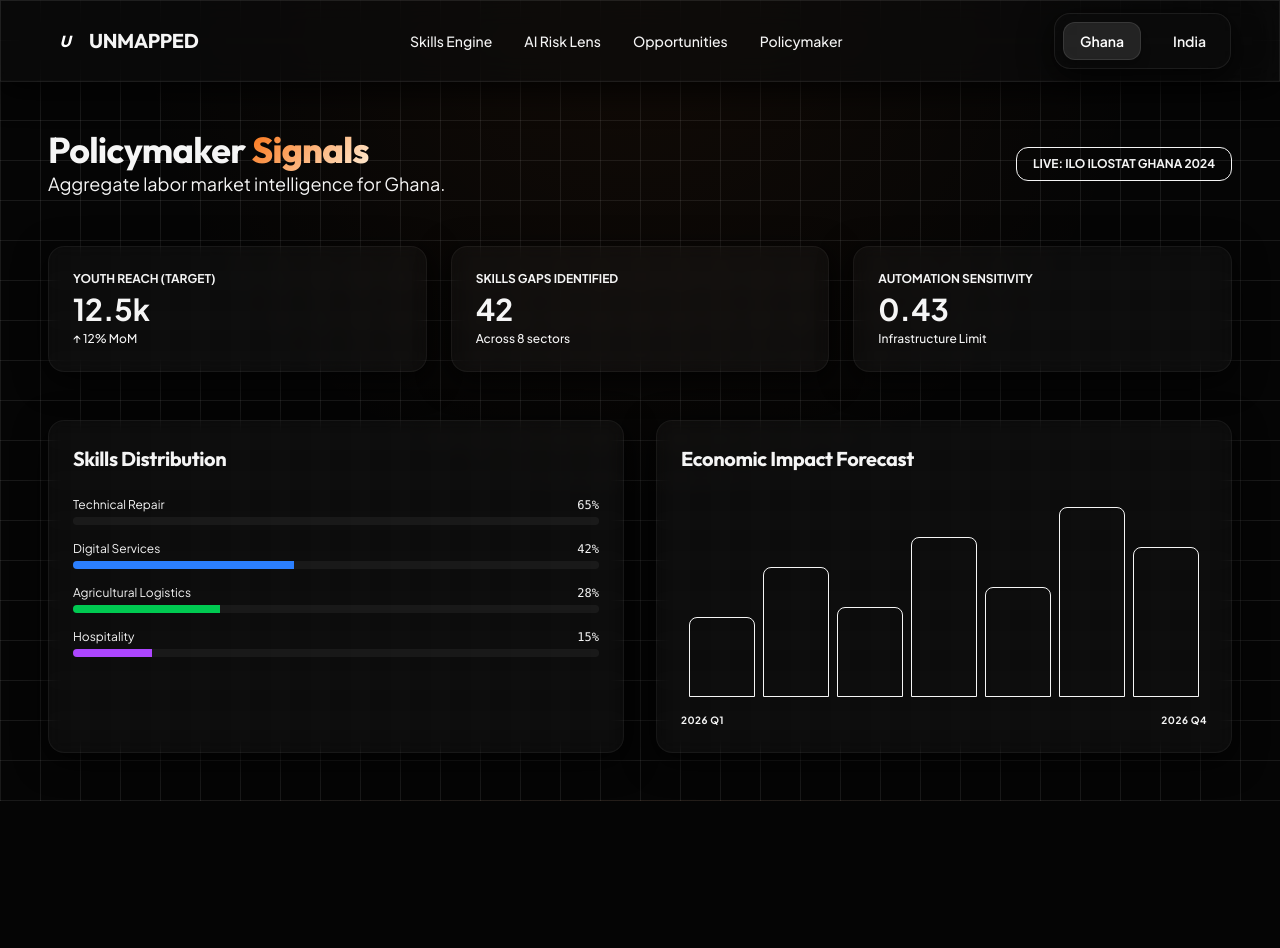
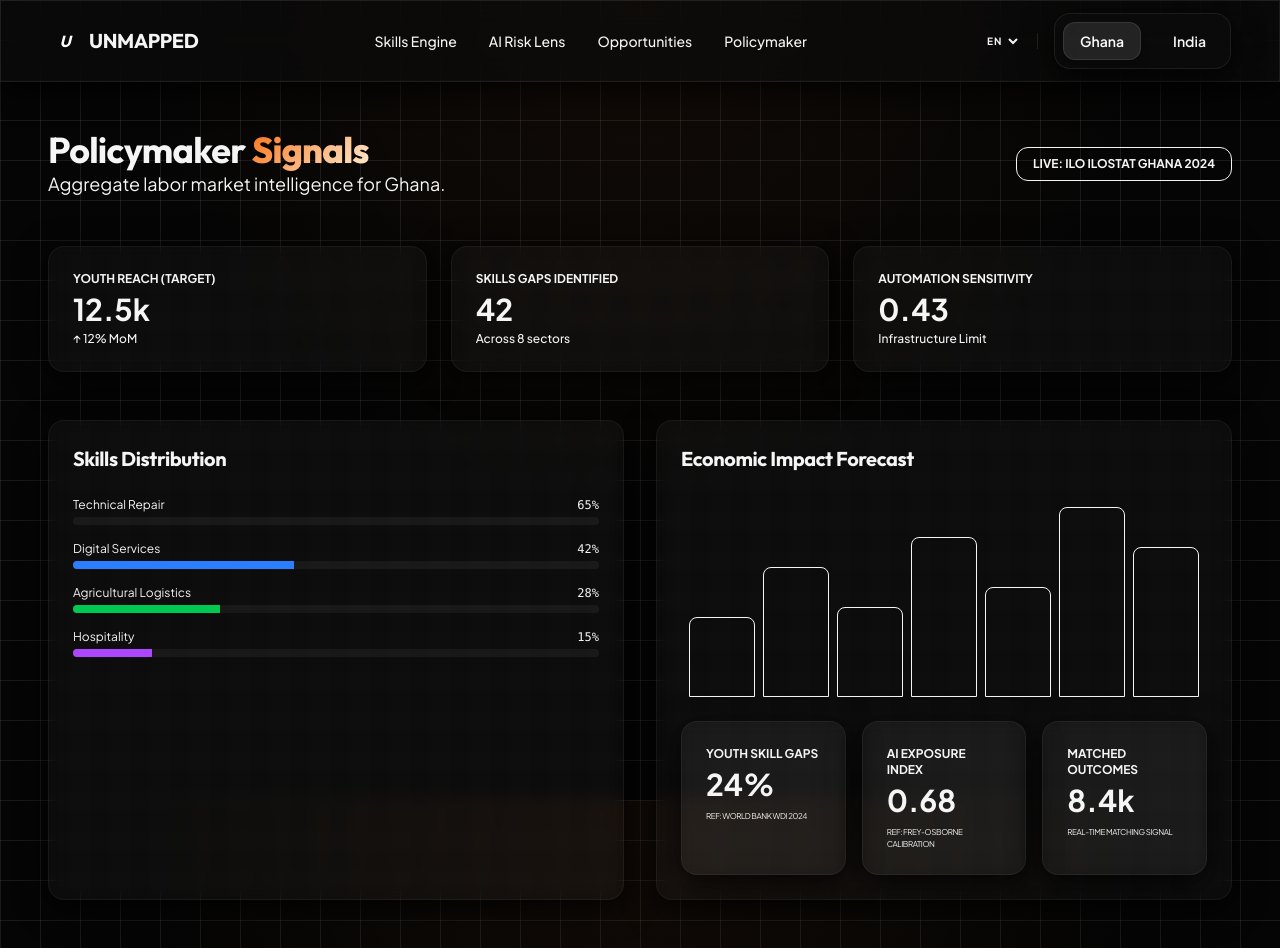
Before and after one commit to ANKUSH-alt/hacknation-hackathon-ps_5, a Next.js app: page /dashboard in a window 1280 px wide. Before the commit the page ends 801 px from the top, so only its background shows below. Built offline with nearby package versions, Linux system fonts and the light colour scheme.

Commit message:
Institutional Polish: Added Multi-lingual support, Data Sovereignty docs, and Academic Citations

```diff
--- a/src/app/dashboard/page.tsx
+++ b/src/app/dashboard/page.tsx
@@ -46,9 +46,22 @@ export default function DashboardPage() {
                 <div key={i} className="flex-1 bg-primary/20 border border-primary/40 rounded-t-lg transition-all duration-700 hover:bg-primary/40" style={{ height: `${h}%` }} />
               ))}
             </div>
-            <div className="flex justify-between mt-4 text-[10px] text-text-muted font-bold uppercase tracking-wider">
-              <span>2026 Q1</span>
-              <span>2026 Q4</span>
+            <div className="grid grid-cols-3 gap-4 mt-6">
+              <div className="card glass">
+                <p className="text-xs text-text-muted uppercase font-bold mb-1">Youth Skill Gaps</p>
+                <p className="text-3xl font-bold text-error">24%</p>
+                <p className="text-[8px] text-text-muted mt-2 uppercase tracking-tighter">Ref: World Bank WDI 2024</p>
+              </div>
+              <div className="card glass">
+                <p className="text-xs text-text-muted uppercase font-bold mb-1">AI Exposure Index</p>
+                <p className="text-3xl font-bold text-primary">0.68</p>
+                <p className="text-[8px] text-text-muted mt-2 uppercase tracking-tighter">Ref: Frey-Osborne Calibration</p>
+              </div>
+              <div className="card glass">
+                <p className="text-xs text-text-muted uppercase font-bold mb-1">Matched Outcomes</p>
+                <p className="text-3xl font-bold text-success">8.4k</p>
+                <p className="text-[8px] text-text-muted mt-2 uppercase tracking-tighter">Real-time Matching Signal</p>
+              </div>
             </div>
           </div>
         </div>
--- a/src/components/layout/Navbar.tsx
+++ b/src/components/layout/Navbar.tsx
@@ -20,7 +20,16 @@ export const Navbar = () => {
         <NavLink href="/dashboard" label="Policymaker" />
       </div>
 
-      <CountrySwitcher />
+      {/* Language & Country */}
+      <div className="flex items-center gap-2 md:gap-4">
+        <select className="bg-transparent border-none text-[10px] font-bold text-text-muted hover:text-white transition-colors cursor-pointer outline-none uppercase tracking-widest">
+          <option value="en">EN</option>
+          <option value="tw">TW</option>
+          <option value="hi">HI</option>
+        </select>
+        <div className="w-[1px] h-4 bg-white/10 hidden md:block" />
+        <CountrySwitcher />
+      </div>
     </nav>
   );
 };
--- a/src/components/modules/OpportunityMatching.tsx
+++ b/src/components/modules/OpportunityMatching.tsx
@@ -57,6 +57,7 @@ export const OpportunityMatching = () => {
                 <div className="text-right">
                   <p className="font-bold text-primary">{op.wage}</p>
                   <p className="text-[10px] text-text-muted uppercase tracking-wider">{op.distance}</p>
+                  <p className="text-[8px] text-text-muted/50 uppercase mt-1">Source: ILOSTAT 2024</p>
                 </div>
                 <motion.button
                   whileTap={{ scale: 0.95 }}
```
Also changed, not shown: 1 other file (tests, documents, lock files or other folders).
